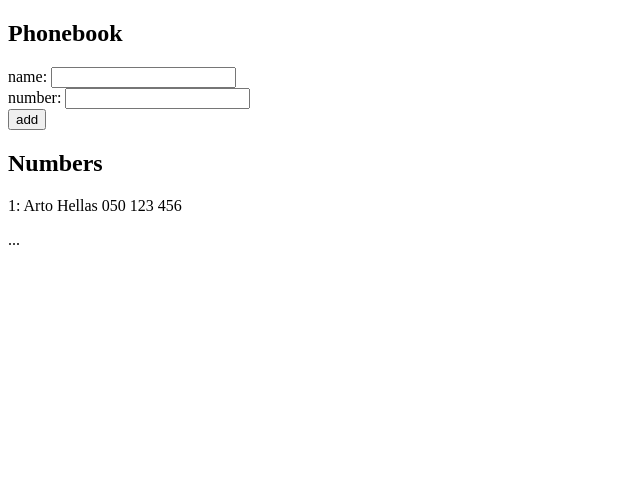
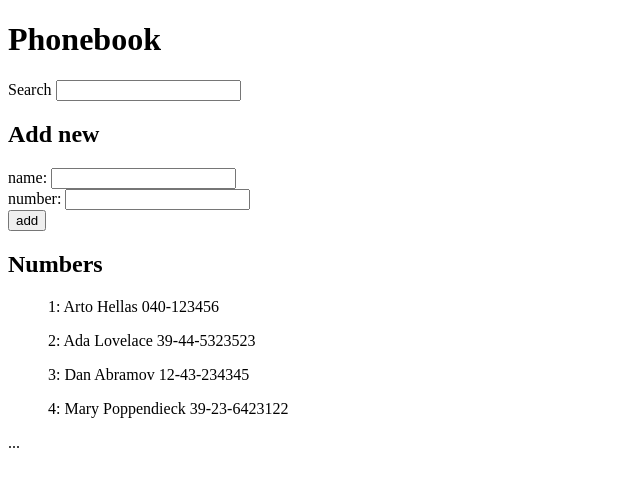
Before and after one commit to miikamoii/Fullstack-Open-22, a React (Create React App) app in the folder osa_2/puhelinluettelo/: page / in a window 1280 px wide. Shown: the top 486 px of the page, without its empty margins (0-640 px from the left). Built offline with nearby package versions, Linux system fonts and the light colour scheme.

Commit message:
puhelinluettelo v.2.9

```diff
--- a/osa_2/puhelinluettelo/src/App.js
+++ b/osa_2/puhelinluettelo/src/App.js
@@ -2,19 +2,27 @@ import { useState } from 'react'
 
 const App = () => {
   const [persons, setPersons] = useState([
-    {
-      name: 'Arto Hellas',
-      number: "050 123 456"
-    }
+    { name: 'Arto Hellas', number: '040-123456' },
+    { name: 'Ada Lovelace', number: '39-44-5323523' },
+    { name: 'Dan Abramov', number: '12-43-234345' },
+    { name: 'Mary Poppendieck', number: '39-23-6423122' }
   ])
-
-  const [newName, setNewName] = useState('')
-  const [newNumber, setNewNumber] = useState('')
 
   //id:t henkilöille
   persons.forEach((item, i) => {
     item.id = i + 1;
   })
+
+  const [newName, setNewName] = useState('')
+  const [newNumber, setNewNumber] = useState('')
+  const [inputText, setInputText] = useState("");
+  let inputHandler = (e) => {
+    //convert input text to lower case
+    var lowerCase = e.target.value.toLowerCase();
+    setInputText(lowerCase);
+
+
+}
 
   const addPerson = (event) => {
     event.preventDefault()
@@ -37,6 +45,8 @@ const App = () => {
     }
   }
 
+  console.log(persons)
+
   const handlePersonChange = (event) => {
     setNewName(event.target.value)
   }
@@ -45,9 +55,36 @@ const App = () => {
     setNewNumber(event.target.value)
   }
 
+  function List(props) {
+    //create a new array by filtering the original array
+    const filteredData = persons.filter((el) => {
+        //if no input the return the original
+        if (props.input === '') {
+            return el;
+        }
+        //return the item which contains the user input
+        else {
+            return el.name.toLowerCase().includes(props.input)
+        }
+    })
+    return (
+      <ul>
+        {filteredData.map((person) => (
+          <p key={person.id}>
+            {person.id}: {person.name} {person.number}
+          </p>
+        ))}
+      </ul>
+    )
+}
+
   return (
     <div>
-      <h2>Phonebook</h2>
+      <h1>Phonebook</h1>
+      <div>
+      <p><label>Search <input onChange={inputHandler} type="text"></input></label></p>
+      </div>
+      <h2>Add new </h2>
       <form onSubmit={addPerson}>
         <div>
           name: <input
@@ -66,11 +103,14 @@ const App = () => {
       </form>
       <h2>Numbers</h2>
       <div>
+      <List input={inputText}/>
+      </div>
+      {/* <div>
         {persons.map(person =>
           <p key={person.id}>
             {person.id}: {person.name} {person.number}
           </p>)}
-      </div>
+      </div> */}
       ...
     </div>
   )
```
